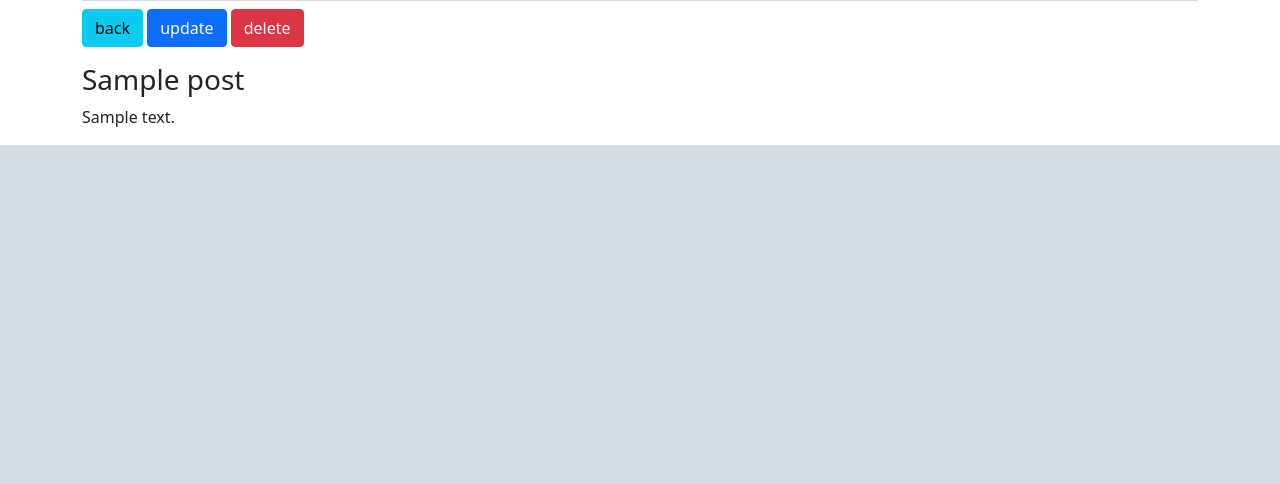
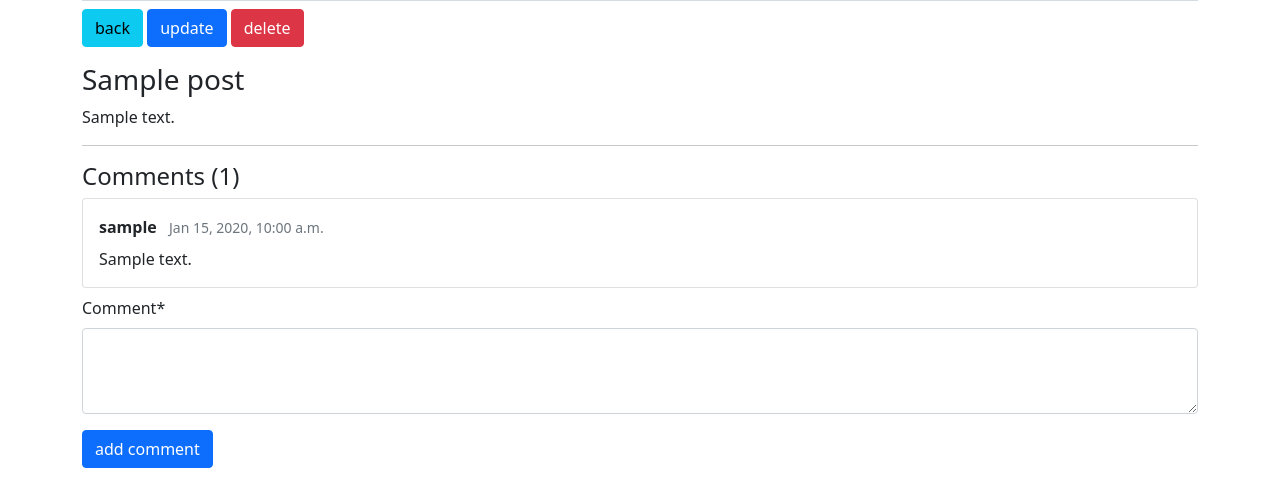
Before and after one commit to knvs-awp/seng2045-a3, a Django app: page /1/ in a window 1280 px wide. Shown: the part 908-1392 px from the top of the page. Before the commit the page ends 1053 px from the top, so only its background shows below. Run offline with Django 5.2, Linux system fonts and the light colour scheme; a user stored in the database is signed in; tables that the repository leaves empty hold one stand-in row (values such as "Sample post"); grey boxes marked "Sample" are stand-in pictures; some libraries are stand-ins or nearby versions.

Commit message:
add comments to post detail pages

```diff
--- a/src/posts/admin.py
+++ b/src/posts/admin.py
@@ -1,7 +1,8 @@
 from django.contrib import admin
-from .models import Post, Photo
+from .models import Post, Photo, Comment
 
 # Register your models here.
 
 admin.site.register(Post)
 admin.site.register(Photo)
+admin.site.register(Comment)
--- a/src/posts/forms.py
+++ b/src/posts/forms.py
@@ -1,5 +1,5 @@
 from django import forms
-from .models import Post
+from .models import Post, Comment
 
 
 class PostForm(forms.ModelForm):
@@ -8,3 +8,11 @@ class PostForm(forms.ModelForm):
     class Meta:
         model = Post
         fields = ('title', 'body',)
+
+
+class CommentForm(forms.ModelForm):
+    class Meta:
+        model = Comment
+        fields = ('body',)
+        labels = {'body': 'Comment'}
+        widgets = {'body': forms.Textarea(attrs={'rows': 3})}
--- a/src/posts/models.py
+++ b/src/posts/models.py
@@ -34,3 +34,16 @@ class Photo(models.Model):
 
     def __str__(self):
         return f"{self.post.title}-{self.pk}"
+
+
+class Comment(models.Model):
+    post = models.ForeignKey(Post, on_delete=models.CASCADE, related_name='comments')
+    author = models.ForeignKey(Profile, on_delete=models.CASCADE)
+    body = models.TextField(max_length=1000)
+    created = models.DateTimeField(auto_now_add=True)
+
+    def __str__(self):
+        return f"{self.author.user.username}: {self.body[:50]}"
+
+    class Meta:
+        ordering = ['created']
--- a/src/posts/templates/posts/detail.html
+++ b/src/posts/templates/posts/detail.html
@@ -84,4 +84,25 @@
         <div class="spinner-border" role="status"></div>
     </div>
     <div class="mt-1" id="post-box"></div>
+
+    <hr>
+    <section id="comments" class="mt-3">
+        <h4>Comments ({{comments|length}})</h4>
+        {% for comment in comments %}
+            <div class="card mb-2">
+                <div class="card-body">
+                    <strong>{{comment.author.user.username}}</strong>
+                    <small class="text-muted ms-2">{{comment.created|date:"M j, Y, g:i a"}}</small>
+                    <p class="card-text mt-2">{{comment.body|linebreaksbr}}</p>
+                </div>
+            </div>
+        {% empty %}
+            <p class="text-muted">No comments yet. Be the first to comment.</p>
+        {% endfor %}
+        <form method="post" action="{% url 'posts:post-detail' obj.pk %}" id="comment-form">
+            {% csrf_token %}
+            {{comment_form|crispy}}
+            <button type="submit" class="btn btn-primary">add comment</button>
+        </form>
+    </section>
 {% endblock content %}
--- a/src/posts/views.py
+++ b/src/posts/views.py
@@ -1,7 +1,7 @@
 from django.shortcuts import render, redirect
 from .models import Post, Photo
 from django.http import JsonResponse, HttpResponse
-from .forms import PostForm
+from .forms import PostForm, CommentForm
 from profiles.models import Profile
 from django.views.decorators.csrf import ensure_csrf_cookie
 from .utils import action_permission
@@ -40,10 +40,20 @@ def post_list_and_create(request):
 def post_detail(request, pk):
     obj = Post.objects.get(pk=pk)
     form = PostForm()
+    comment_form = CommentForm(request.POST if request.method == 'POST' else None, prefix='comment')
+
+    if request.method == 'POST' and comment_form.is_valid():
+        comment = comment_form.save(commit=False)
+        comment.post = obj
+        comment.author = Profile.objects.get(user=request.user)
+        comment.save()
+        return redirect('posts:post-detail', pk=obj.pk)
 
     context = {
         'obj': obj,
         'form': form,
+        'comment_form': comment_form,
+        'comments': obj.comments.select_related('author__user'),
     }
 
     return render(request, 'posts/detail.html', context)
```
Also changed, not shown: src/posts/migrations/0004_comment.py (added).
